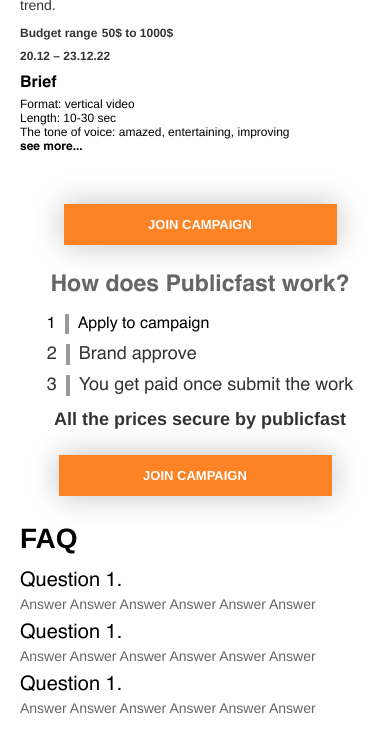
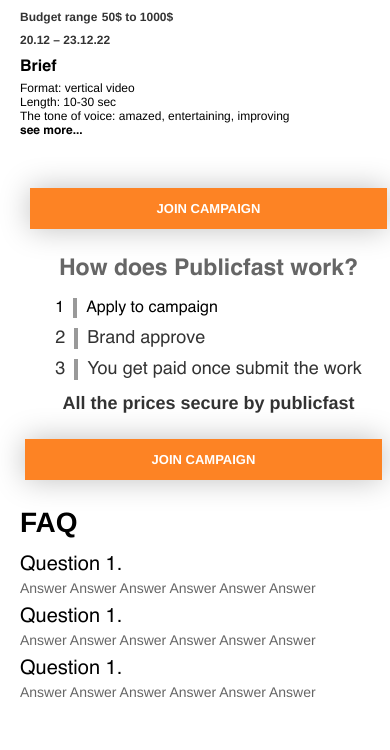
Before and after one commit to ASyrotenko/upwork-publicfast, a plain HTML site: page index.html in a window 390 px wide. Shown: the part 528-1278 px from the top of the page. Drawn offline with nearby package versions, Linux system fonts and the light colour scheme.

Commit message:
fix car btn styles

```diff
--- a/style.css
+++ b/style.css
@@ -697,7 +697,6 @@
 
 @media screen and (max-width: 939px) {
   .hero__card-btn {
-    width: 273px;
     height: 41px;
     font-size: 13px;
   }
```
